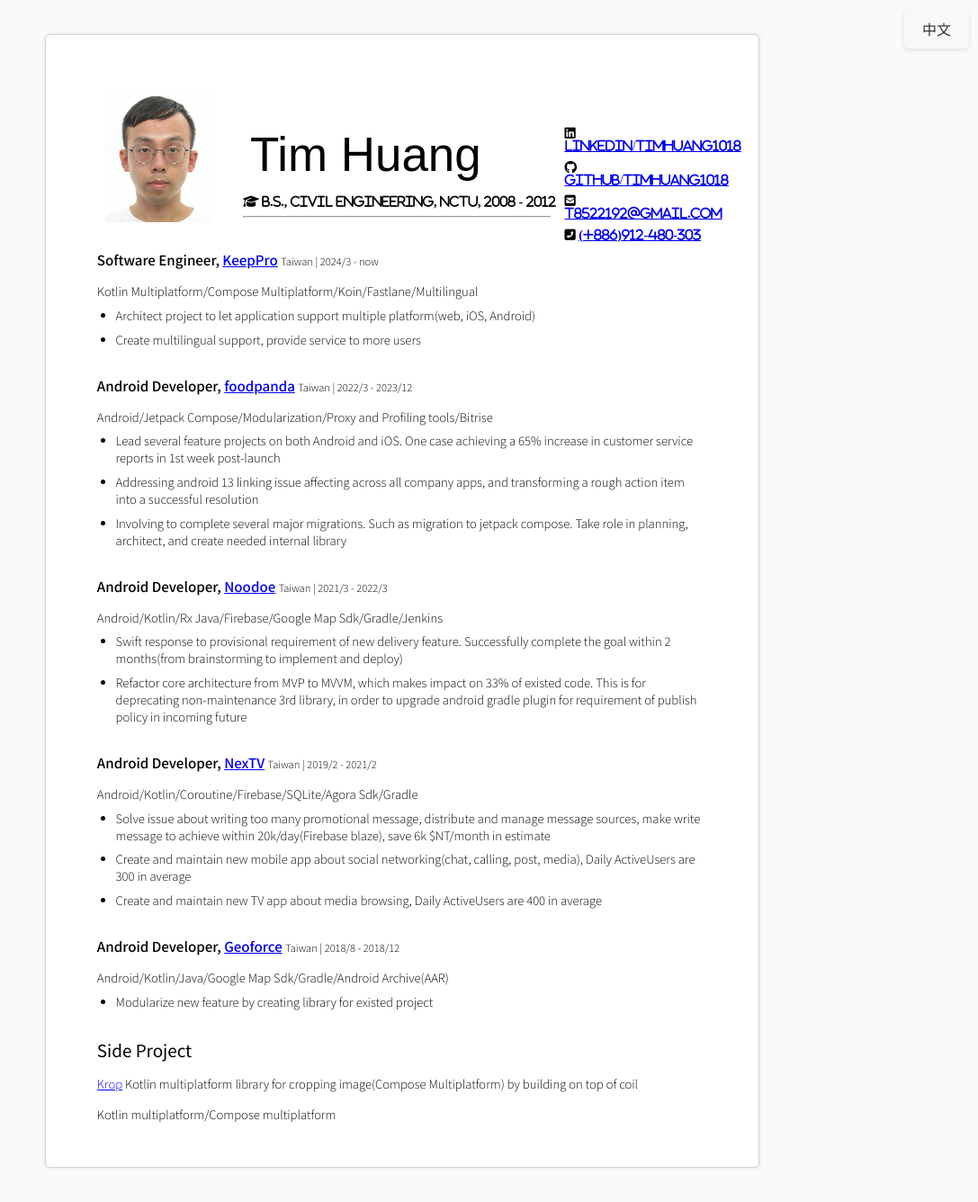
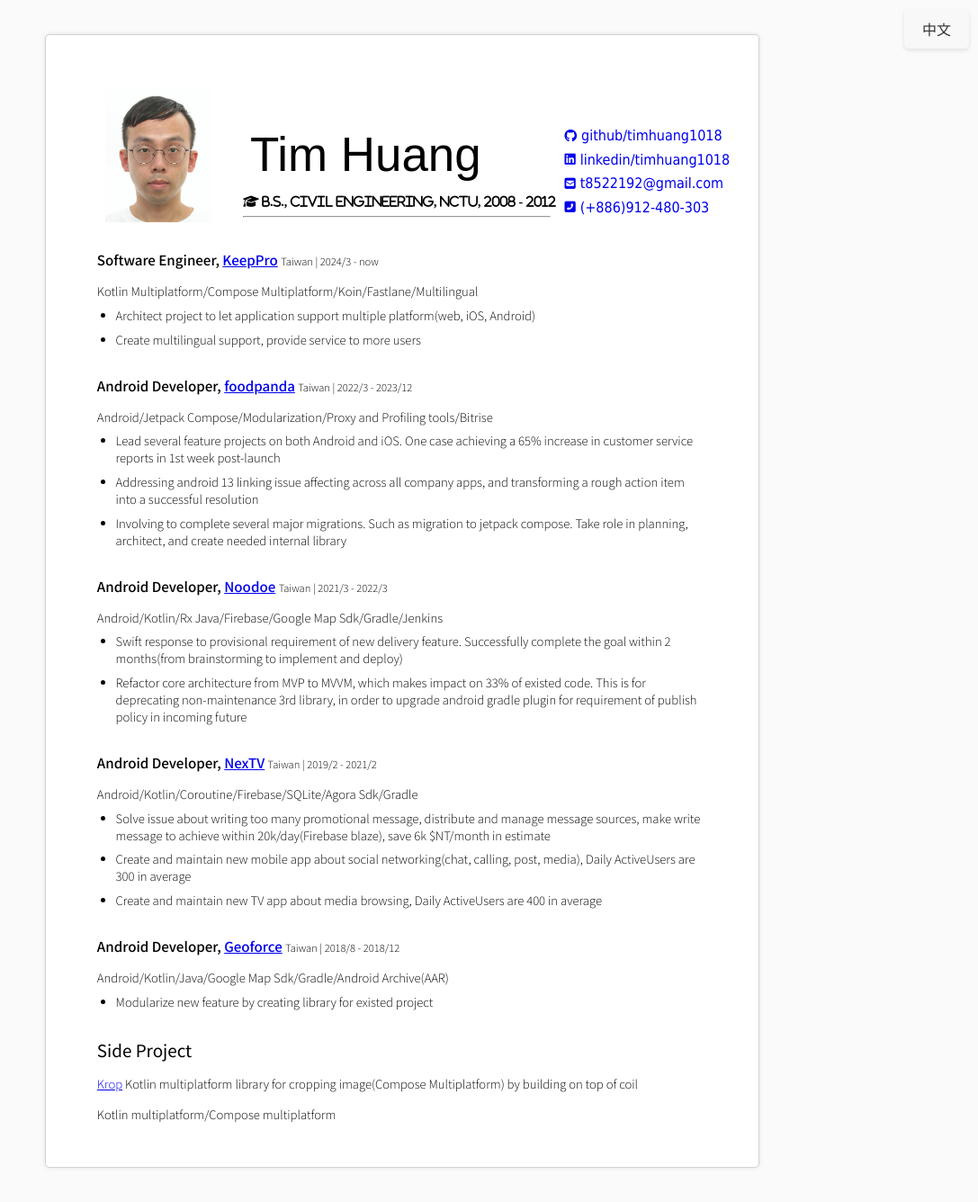
Before and after one commit to timhuang1018/resume, a Jekyll site: the page built from index.markdown, in a window 1280 px wide. Shown: the whole page at 90% size, without its empty margins (193-1280 px from the left). Built offline with Jekyll 4.4.1, drawn with Linux system fonts in a browser that asks for light colours; nearby versions of some CDN libraries.

Commit message:
prevent top container intercept touch event

```diff
--- a/_includes/resume_content.html
+++ b/_includes/resume_content.html
@@ -3,16 +3,35 @@
 		<img src="{{ '/assets/headshot.jpg' | relative_url }}" alt="{{ site.data[page.lang].name }}" class="pic"/>
 	</div>
 	<div class="info_container">
-		<i class="fab fa-linkedin" style="font-size:14px; margin-top:2mm;"> <a href="{{ site.data[page.lang].linkedin_url }}">{{ site.data[page.lang].linkedin_text }}</a></i>
-		<i class="fa fa-github" style="font-size:14px; margin-top:2mm;"> <a href="{{ site.data[page.lang].github_url }}">{{ site.data[page.lang].github_text }}</a></i>
-		<i class="fas fa-envelope-square" style="font-size:14px; margin-top:2mm;"> <a href="mailto:{{ site.data[page.lang].email }}">{{ site.data[page.lang].email }}</a></i>
-		<i class="fas fa-phone-square-alt" style="font-size:14px; margin-top:2mm;"> <a href="tel:{{ site.data[page.lang].phone }}">{{ site.data[page.lang].phone }}</a></i>
+
+		<a href="{{ site.data[page.lang].github_url | escape }}">
+			<i class="fa fa-github"></i>
+			{{ site.data[page.lang].github_text }}
+		</a>
+
+		<a href="{{ site.data[page.lang].linkedin_url | escape }}">
+			<i class="fab fa-linkedin"></i>
+			{{ site.data[page.lang].linkedin_text }}
+		</a>
+
+		<a href="mailto:{{ site.data[page.lang].email | escape }}">
+			<i class="fas fa-envelope-square"></i>
+			{{ site.data[page.lang].email }}
+		</a>
+
+		<a href="tel:{{ site.data[page.lang].phone | escape }}">
+			<i class="fas fa-phone-square-alt"></i>
+			{{ site.data[page.lang].phone }}
+		</a>
+
 	</div>
 	<div class="title_container">
 		<div class="title_text">
 			<p class="name_ch">{{ site.data[page.lang].name }}</p>
 		</div>
-		<i class="fas fa-graduation-cap" style="font-size:14px; position:absolute; top:80%; margin-left:3mm"> {{ site.data[page.lang].education }}</i>
+		<i class="fas fa-graduation-cap" style="font-size:14px; position:absolute; top:80%; margin-left:3mm">
+			{{ site.data[page.lang].education }}
+		</i>
 		<hr style="border-top: 1.5px solid #00000; position:relative; top:95%; margin-left:3mm;">
 	</div>
 </div>
@@ -20,7 +39,10 @@
 <div class="context_container">
 	<div class="main_column">
 		{% for job in site.data[page.lang].jobs %}
-		<div class="important">{{ job.title }}, <a href="{{ job.company_url }}">{{ job.company }}</a> <span class="detail">{{ job.location }} | {{ job.duration }}</span></div>
+		<div class="important">
+			{{ job.title }}, <a href="{{ job.company_url | escape }}">{{ job.company }}</a>
+			<span class="detail">{{ job.location }} | {{ job.duration }}</span>
+		</div>
 		<div class="info">{{ job.skills }}</div>
 		<ul>
 			{% for achievement in job.achievements %}
@@ -31,7 +53,10 @@
 
 		<div class="font_first">{{ site.data[page.lang].side_project_title }}</div>
 		{% for project in site.data[page.lang].side_projects %}
-		<div class="info"><a href="{{ project.url }}">{{ project.name }}</a> <span class="description">{{ project.description }}</span></div>
+		<div class="info">
+			<a href="{{ project.url | escape }}">{{ project.name }}</a>
+			<span class="description">{{ project.description }}</span>
+		</div>
 		<div class="info">{{ project.technologies }}</div>
 		{% endfor %}
 	</div>
--- a/assets/css/style.css
+++ b/assets/css/style.css
@@ -42,6 +42,7 @@
         height:40mm;
         position:relative;
         margin-left:42mm;
+        pointer-events: none;
  }
     .info_container{
         float:right;
@@ -50,6 +51,18 @@
        margin-left:4mm;
        margin-top:10mm;
     }
+  .info_container a {
+    cursor: pointer;
+    display: flex;
+    align-items: center;
+    margin-top: 2mm;
+  	text-decoration: none;
+  }
+
+  .info_container i {
+    margin-right: 5px;
+  	font-size: 14px; /* Set icon size */
+  }
     .title_text{
         margin-left:5mm;
         top:30%;
```
